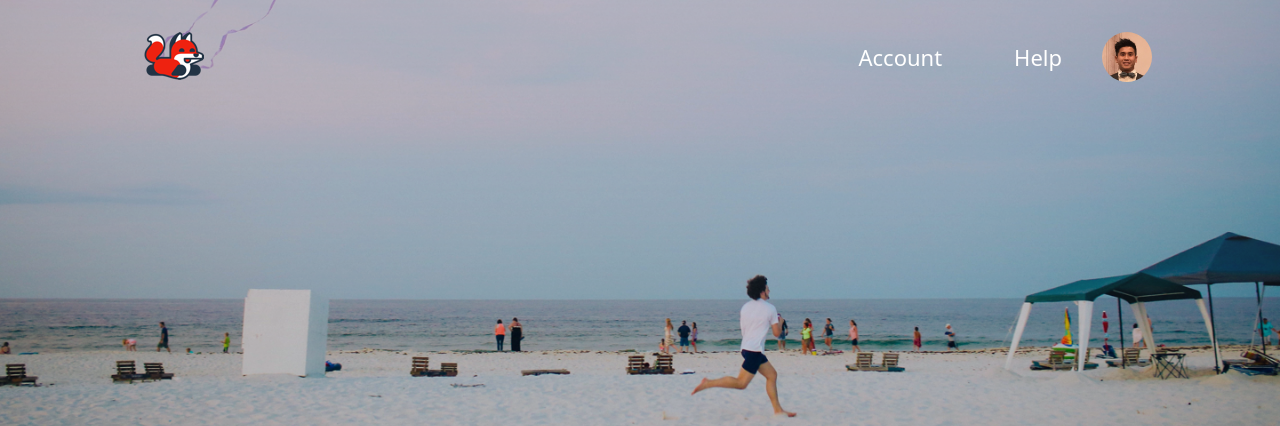
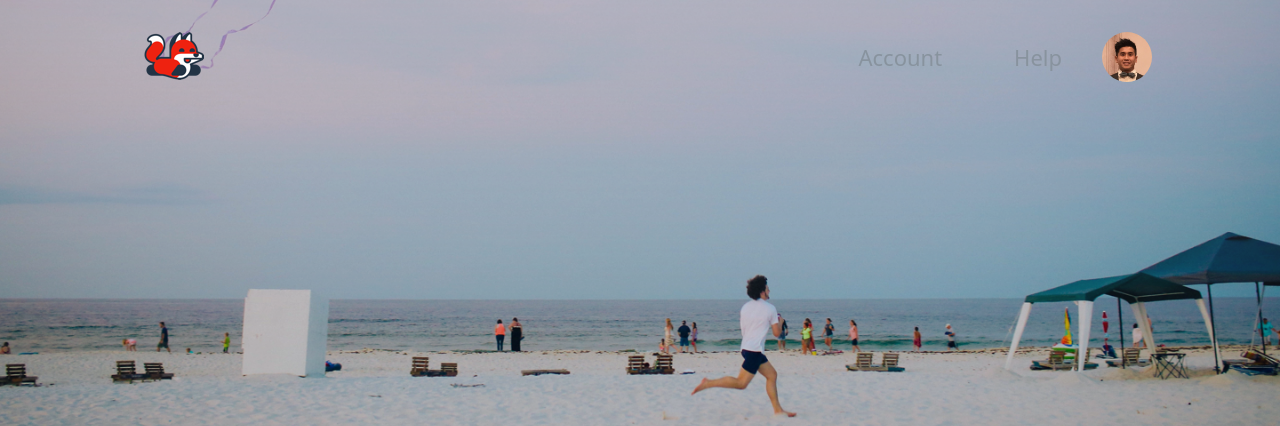
Before and after one commit to dannytszho/fakeSite-sr, a Next.js app: page / in a window 1280 px wide. Shown: the top 426 px of the page. Built offline with nearby package versions, Linux system fonts and the light colour scheme.

Commit message:
Configure custom colors

```diff
--- a/components/Nav.tsx
+++ b/components/Nav.tsx
@@ -47,7 +47,7 @@ export default function Nav() {
                             >
                                 <Link
                                     href={link.link}
-                                    className="text-white hover:text-gray-800 duration-500 mr-10"
+                                    className="text-blueish hover:text-blackish duration-500 mr-10"
                                 >
                                     {link.name}
                                 </Link>
--- a/tailwind.config.js
+++ b/tailwind.config.js
@@ -11,6 +11,11 @@ module.exports = {
             lg: ['36px', '36px'],
             xl: ['48px', '48px'],
         },
+        colors: {
+            redish: '#EE2D1C',
+            blackish: '#4C4C51',
+            blueish: '#88939E',
+        },
         extend: {},
     },
     plugins: [],
```
